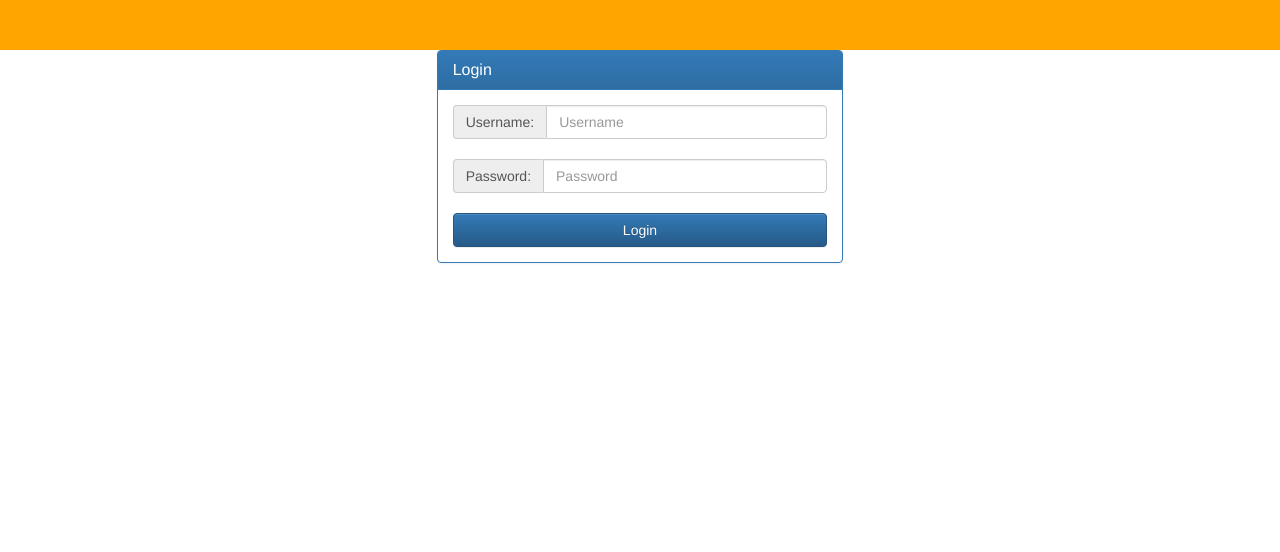
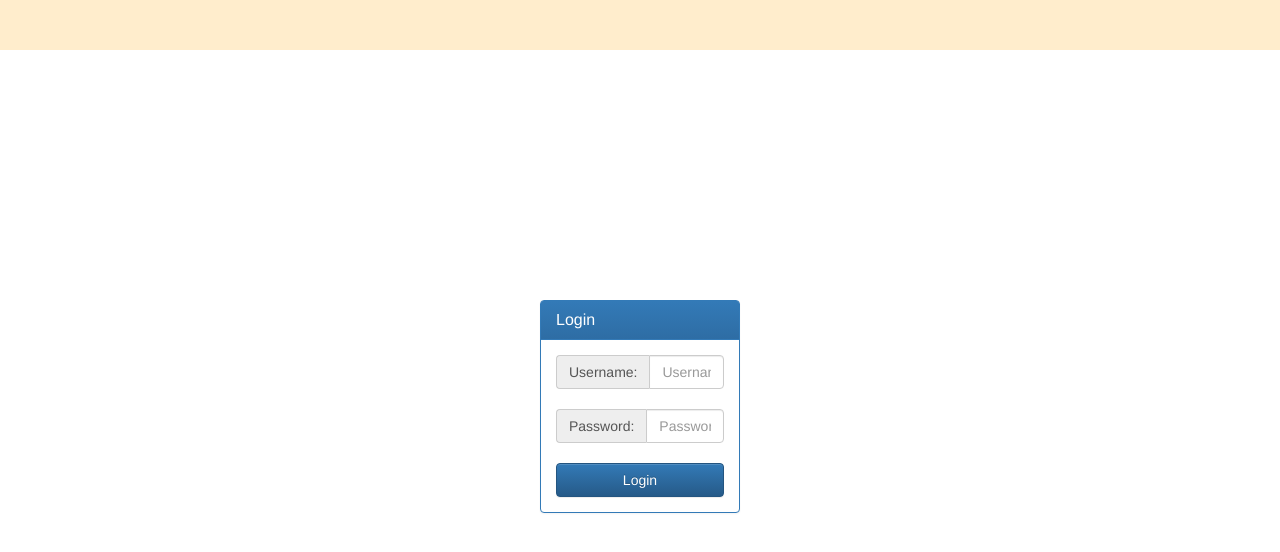
Before and after one commit to CouleeTechlinkInc/NodeOpenVPN, a website: page www/index.html in a window 1280 px wide. Drawn offline with nearby package versions, Linux system fonts and the light colour scheme; no server answers.

Commit message:
Less and Stuff

```diff
--- a/www/components/login.html
+++ b/www/components/login.html
@@ -1,8 +1,7 @@
 <!-- ko if : auth.loggedIn() == false -->
   <!-- ko with : auth -->
-  <div class="row">
-    <div class="col-lg-4"></div>
-    <div class="col-lg-4 ">
+  <div class="whiteout" >
+    <div class="loginpanel">
       <div class="panel panel-primary">
         <div class="panel-heading">
           <h3 class="panel-title">Login</h3>
@@ -34,7 +33,6 @@
         </div>
       </div>
     </div>
-    <div class="col-lg-4"></div>
   </div>
   <!-- /ko -->
 <!-- /ko -->
--- a/www/css/less/main.less
+++ b/www/css/less/main.less
@@ -3,3 +3,20 @@ div.headerbar {
   height : 50px;
   background-color : orange;
 }
+.whiteout {
+  position: fixed;
+  top : 0;
+  bottom : 0;
+  left : 0;
+  right : 0;
+  z-index : 50;
+  background : rgba(255,255,255,0.8);
+  .loginpanel {
+    position: fixed;
+    z-index : 100;
+    top : ~"calc(50% - 100px)";
+    bottom : ~"calc(50% - 100px)";
+    left : ~"calc(50% - 100px)";
+    right :~"calc(50% - 100px)";
+  }
+}
```
Also changed, not shown: www/css/main.css.
